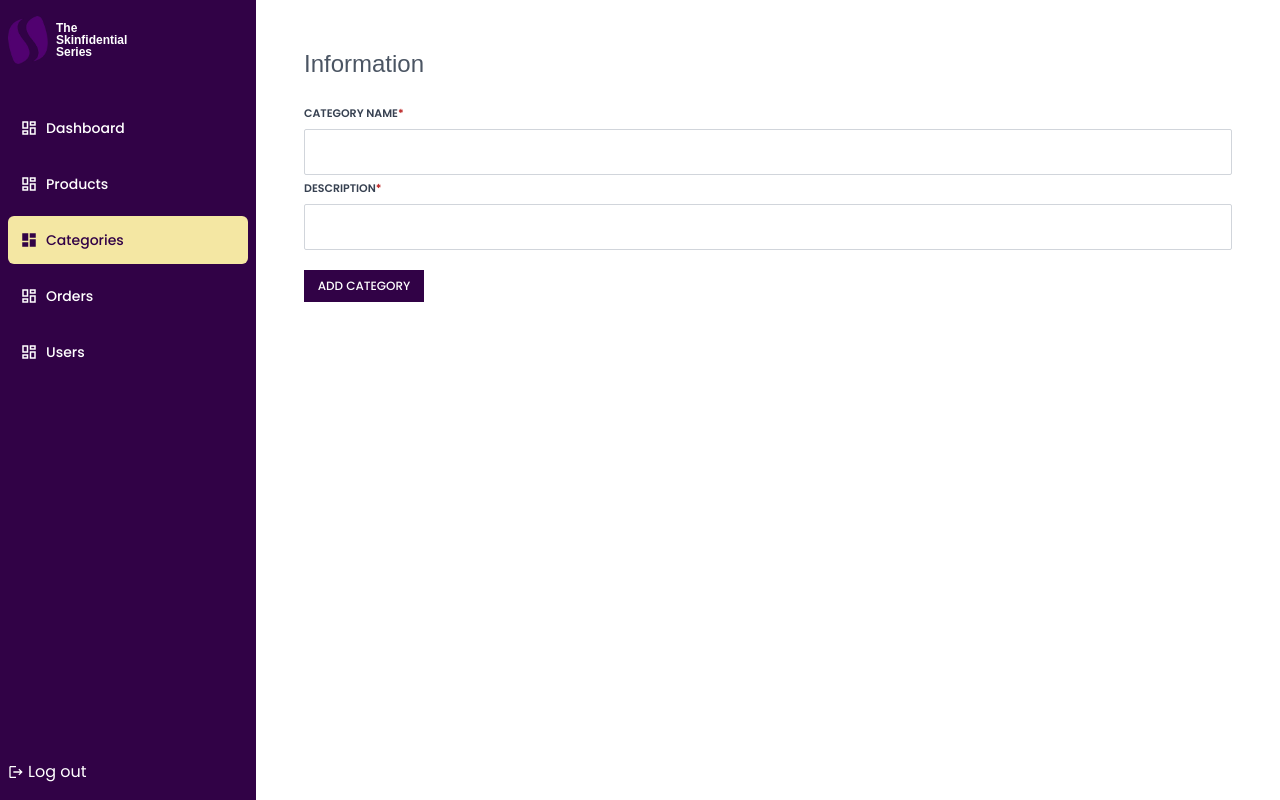
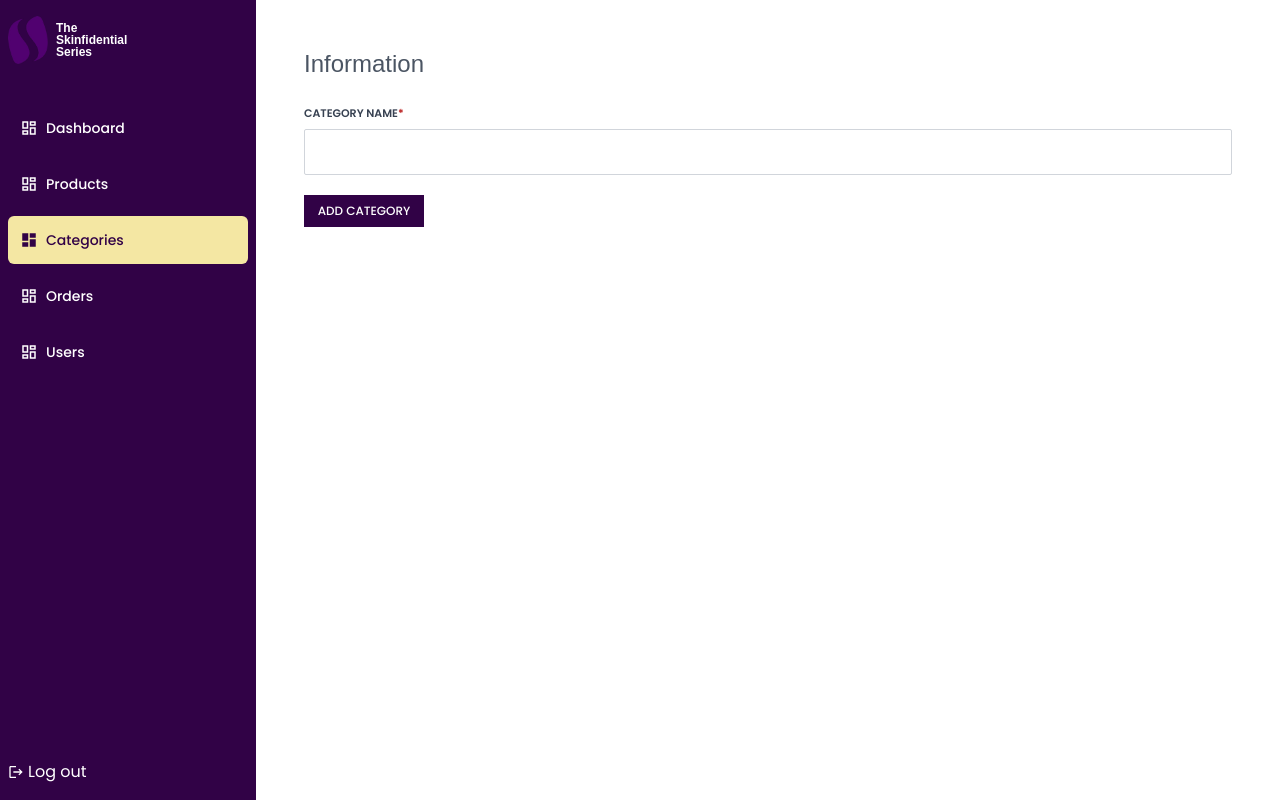
Before and after one commit to Darkah11/The-Skinfidential-Series, a Next.js app: page /admin/categories in a window 1280 px wide. Built offline with nearby package versions, Linux system fonts and the light colour scheme; a web font is replaced by a local one.

Commit message:
categories updated

```diff
--- a/src/app/(user)/layout.tsx
+++ b/src/app/(user)/layout.tsx
@@ -1,7 +1,5 @@
 import Footer from "@/components/Footer";
 import Navbar from "@/components/Navbar";
-
-
 
 export default function UserLayout({
   children,
@@ -9,10 +7,10 @@ export default function UserLayout({
   children: React.ReactNode;
 }>) {
   return (
-   <div>
-    <Navbar />
-    {children}
-    <Footer />
-   </div>
+    <div>
+      <Navbar />
+      <main className="pt-[80px]">{children}</main>
+      <Footer />
+    </div>
   );
 }
--- a/src/app/(user)/page.tsx
+++ b/src/app/(user)/page.tsx
@@ -118,9 +118,9 @@ export default async function Home() {
   // ];
   return (
     <>
-      <main className="">
+
         <section className=" ">
-          <Container className=" relative  px-5 lg:px-12 xl:px-24 py-16 pt-32 text-primary-100">
+          <Container className=" relative  px-5 lg:px-12 xl:px-24 py-16  text-primary-100">
             <div className=" hidden lg:block absolute top-0 right-0 h-full w-[30%] bg-gold" />
             <div className=" relative md:flex items-center">
               <div className=" max-w-[500px] mx-auto md:max-w-none md:mx-0 md:flex-1">
@@ -412,7 +412,7 @@ export default async function Home() {
             </div>
           </Container>
         </section>
-      </main>
+      {/* </main> */}
     </>
   );
 }
--- /dev/null
+++ b/src/app/(user)/product/[slug]/page.tsx
@@ -0,0 +1,7 @@
+import React from 'react'
+
+export default function page() {
+  return (
+    <div>page</div>
+  )
+}
--- a/src/components/AddCategories.tsx
+++ b/src/components/AddCategories.tsx
@@ -6,11 +6,9 @@ import { addCategory } from "@/utils/firebase";
 export default function AddCategories() {
   type formErrors = {
     name?: string;
-    description?: string;
   };
   const [formData, setFormData] = useState<Category>({
     name: "",
-    description: "",
   });
   const [errors, setErrors] = useState<formErrors>({});
   const [loading, setLoading] = useState(false);
@@ -18,7 +16,6 @@ export default function AddCategories() {
   const handleChange = (e: React.ChangeEvent<HTMLInputElement>) => {
     const { name, value } = e.target;
     setFormData({ ...formData, [name]: value });
-    console.log(formData);
   };
 
   const handleAddProduct = async (e: React.MouseEvent<HTMLButtonElement>) => {
@@ -30,19 +27,13 @@ export default function AddCategories() {
     if (!formData.name.trim()) {
       newErrors.name = "Category Name is required.";
     }
-    if (!formData.description.trim()) {
-      newErrors.description = "Description is required.";
-    }
-
     setErrors(newErrors);
-    console.log(errors);
 
     if (Object.keys(newErrors).length === 0) {
       const product = await addCategory(formData);
       console.log(product);
       setFormData({
         name: "",
-        description: "",
       });
     }
     setLoading(false);
@@ -78,37 +69,13 @@ export default function AddCategories() {
               <p className=" mt-2 text-red-500 text-xs">{errors.name}</p>
             )}
           </div>
-          <div className=" mb-5">
-            <label
-              htmlFor="description"
-              className=" text-gray-700 text-[11px] font-semibold  uppercase"
-            >
-              Description<span className=" text-red-700">*</span>
-            </label>
-            <input
-              onChange={handleChange}
-              type="text"
-              name="description"
-              value={formData.description}
-              //   placeholder="Add category details"
-              id="description"
-              className={` outline-none block w-full py-[10px] px-3 mt-[5px] border rounded-sm border-gray-300 ${
-                errors.description && formData?.description === ""
-                  ? " border-red-500"
-                  : ""
-              }`}
-            />
-            {errors.description && (
-              <p className=" mt-2 text-red-500 text-xs">{errors.description}</p>
-            )}
-          </div>
         </div>
 
         <button
           disabled={loading}
           onClick={(e) => handleAddProduct(e)}
           type="submit"
-          className=" w-[120px] px-3 py-2 bg-primary-100 flex items-center justify-center gap-2"
+          className=" mt-5 w-[120px] px-3 py-2 bg-primary-100 flex items-center justify-center gap-2"
         >
           <span className=" text-xs text-center font-medium text-white">
             {loading ? "loading..." : "ADD CATEGORY"}
--- a/src/components/ProductCard.tsx
+++ b/src/components/ProductCard.tsx
@@ -16,7 +16,7 @@ export default function ProductCard({ product }: MyComponentProps) {
   const dispatch = useDispatch();
   // const cart = useAppSelector((state) => state.cart);
   return (
-    <Link href={"/"}>
+    <Link href={`/product/${product.slug}`}>
       <div className=" flex flex-col h-full group transition-all duration-500 group shadow-lg rounded-lg overflow-hidden">
         <div>
           <Image
--- a/src/types/products.ts
+++ b/src/types/products.ts
@@ -12,6 +12,7 @@ export interface Product {
 }
 export type ProductWithId = Product & {
   id: string;
+  slug: string;
 };
 export type ProductWithQuantity = ProductWithId & {
   quantity: number;
@@ -20,7 +21,6 @@ export type ProductWithQuantity = ProductWithId & {
 
 export interface Category {
   name: string;
-  description: string;
   createdAt?: string;
   updatedAt?: string;
 }
--- a/src/utils/firebase.ts
+++ b/src/utils/firebase.ts
@@ -77,7 +77,6 @@ export const addCategory = async (body: Category) => {
     // setLoading(true);
     const categoryDataToSave = {
       name: body.name,
-      description: body.description,
       createdAt: new Date().toISOString(),
       updatedAt: new Date().toISOString(),
     };
```
